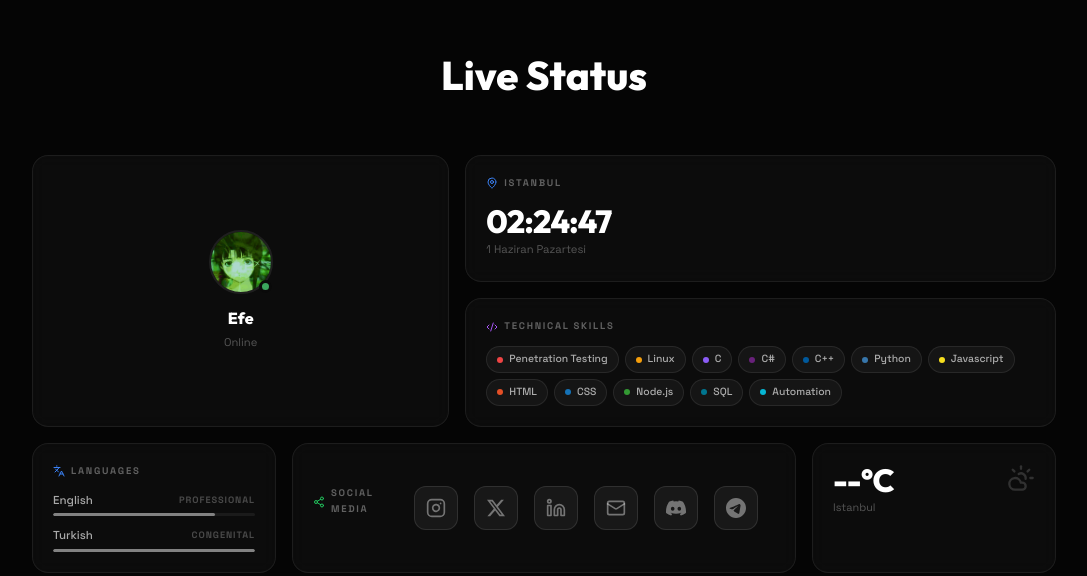
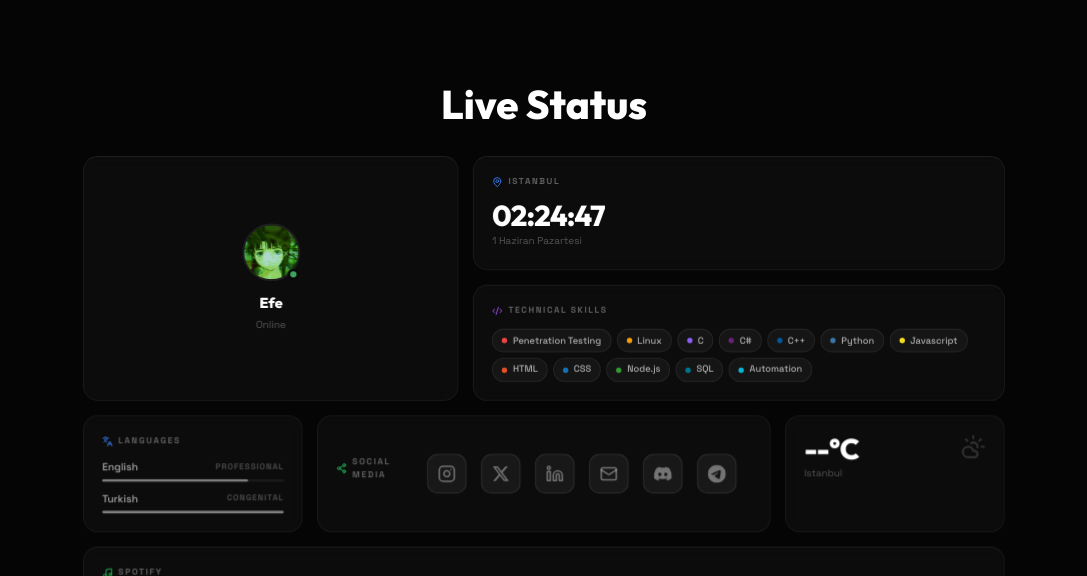
Before and after one commit to efekrbas/website, a Next.js app: page / in a window 1280 px wide. Shown: the part 1804-2380 px from the top of the page, without its empty margins (96-1183 px from the left). Built offline with nearby package versions, Linux system fonts and the light colour scheme; no server answers.

Commit message:
UI fixes: Live Status layout, drag-to-scroll, and timeline spacing

```diff
--- a/src/components/Chatbot.tsx
+++ b/src/components/Chatbot.tsx
@@ -45,21 +45,15 @@ const Chatbot = () => {
             el.style.cursor = 'grabbing';
             startX = e.pageX - el.offsetLeft;
             scrollLeft = el.scrollLeft;
-        };
 
-        const onMouseLeave = () => {
-            isDown = false;
-            el.style.cursor = 'grab';
-        };
-
-        const onMouseUp = () => {
-            isDown = false;
-            el.style.cursor = 'grab';
+            // Prevent text selection during drag
+            document.body.style.userSelect = 'none';
+            document.body.style.webkitUserSelect = 'none';
         };
 
         const onMouseMove = (e) => {
             if (!isDown) return;
-            e.preventDefault();
+            e.preventDefault(); // Prevent default text selection behavior
             const x = e.pageX - el.offsetLeft;
             const walk = (x - startX) * 2;
             // Mark as dragging only if moved more than 5px
@@ -69,17 +63,30 @@ const Chatbot = () => {
             el.scrollLeft = scrollLeft - walk;
         };
 
+        const onMouseUp = () => {
+            if (!isDown) return;
+            isDown = false;
+            el.style.cursor = 'grab';
+
+            // Restore text selection
+            document.body.style.userSelect = '';
+            document.body.style.webkitUserSelect = '';
+
+            // Use setTimeout to ensure click handler checks isDragging before it resets
+            setTimeout(() => {
+                isDragging.current = false;
+            }, 50);
+        };
+
         el.style.cursor = 'grab';
         el.addEventListener('mousedown', onMouseDown);
-        el.addEventListener('mouseleave', onMouseLeave);
-        el.addEventListener('mouseup', onMouseUp);
-        el.addEventListener('mousemove', onMouseMove);
+        window.addEventListener('mousemove', onMouseMove);
+        window.addEventListener('mouseup', onMouseUp);
 
         return () => {
             el.removeEventListener('mousedown', onMouseDown);
-            el.removeEventListener('mouseleave', onMouseLeave);
-            el.removeEventListener('mouseup', onMouseUp);
-            el.removeEventListener('mousemove', onMouseMove);
+            window.removeEventListener('mousemove', onMouseMove);
+            window.removeEventListener('mouseup', onMouseUp);
         };
     }, [isOpen]);
 
--- a/src/components/Youtube.tsx
+++ b/src/components/Youtube.tsx
@@ -76,7 +76,7 @@ const Youtube = () => {
                     </motion.div>
                 ))}
             </div>
-            <div className="github-more" style={{ marginTop: '32px', marginBottom: '24px' }}>
+            <div className="github-more" style={{ marginTop: '8px', marginBottom: '24px' }}>
                 <a href="https://www.youtube.com/@efekrbs" target="_blank" rel="noopener noreferrer" className="btn secondary">
                     <i className="fab fa-youtube"></i> {t('visitChannel')}
                 </a>
--- a/src/index.css
+++ b/src/index.css
@@ -445,7 +445,7 @@ section {
 @media (min-width: 1024px) {
     section {
         padding: 120px 64px;
-        min-height: 100vh;
+        min-height: calc(100vh - 140px);
     }
 
     #about,
@@ -623,7 +623,7 @@ section {
 .timeline {
     position: relative;
     max-width: 1000px;
-    margin: 24px auto 0;
+    margin: 16px auto 0;
     padding: 10px 0;
 }
 
@@ -1465,6 +1465,19 @@ footer {
 /* ============================================= */
 .live-status-section {
     background: var(--bg-color);
+    min-height: 100vh;
+    display: flex;
+    flex-direction: column;
+    justify-content: center;
+    /* Üst menüyü dengelemek ve alt kısma nefes payı bırakmak için padding */
+    padding-top: 140px !important;
+    padding-bottom: 80px !important;
+}
+
+.live-status-section .section-title {
+    /* Başlığın üstünde ve altında tam simetrik boşluk */
+    margin-top: 40px;
+    margin-bottom: 40px;
 }
 
 .ls-grid-12 {
@@ -1474,6 +1487,17 @@ footer {
     gap: 16px;
     max-width: 1024px;
     margin: 0 auto;
+}
+
+@media (max-height: 900px) {
+    .ls-grid-12 {
+        transform: scale(0.9);
+        transform-origin: center top;
+    }
+    .live-status-section .section-title {
+        margin-top: 20px;
+        margin-bottom: 20px;
+    }
 }
 
 .ls-area-discord {
```
